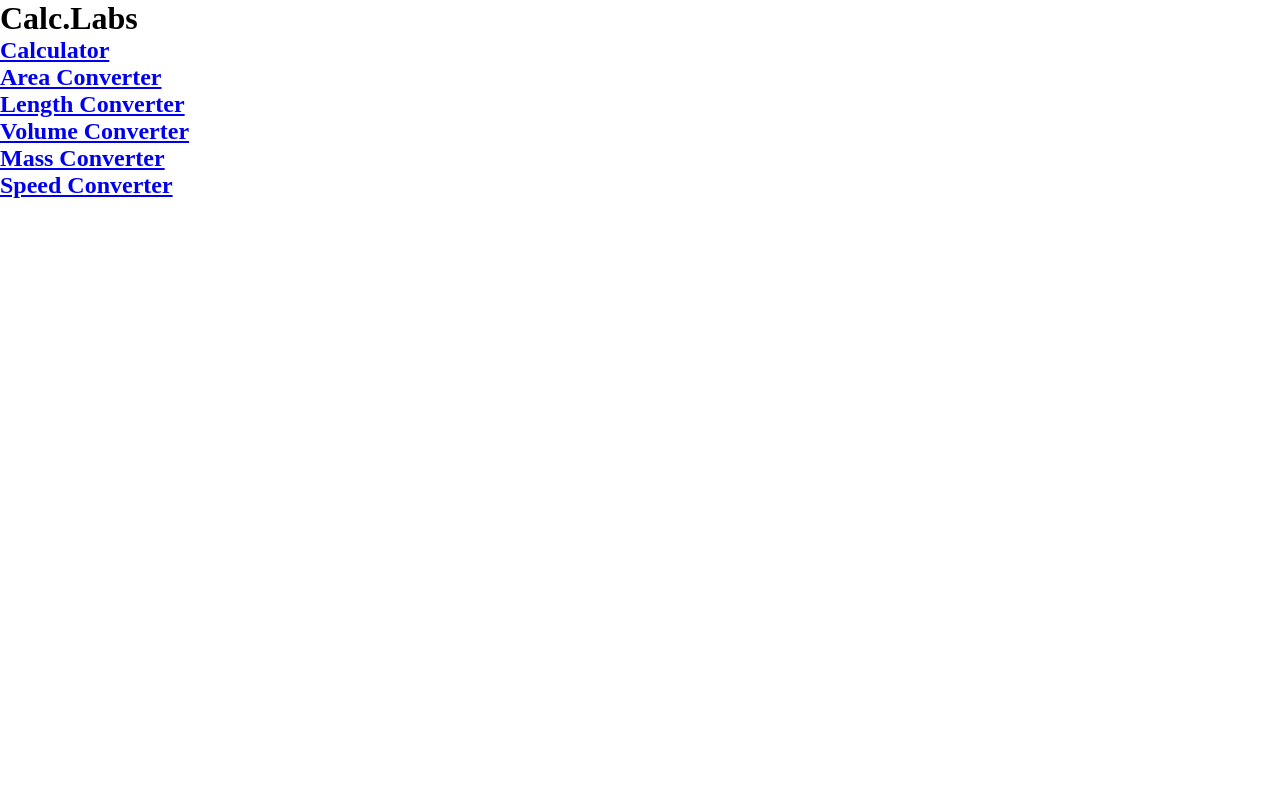
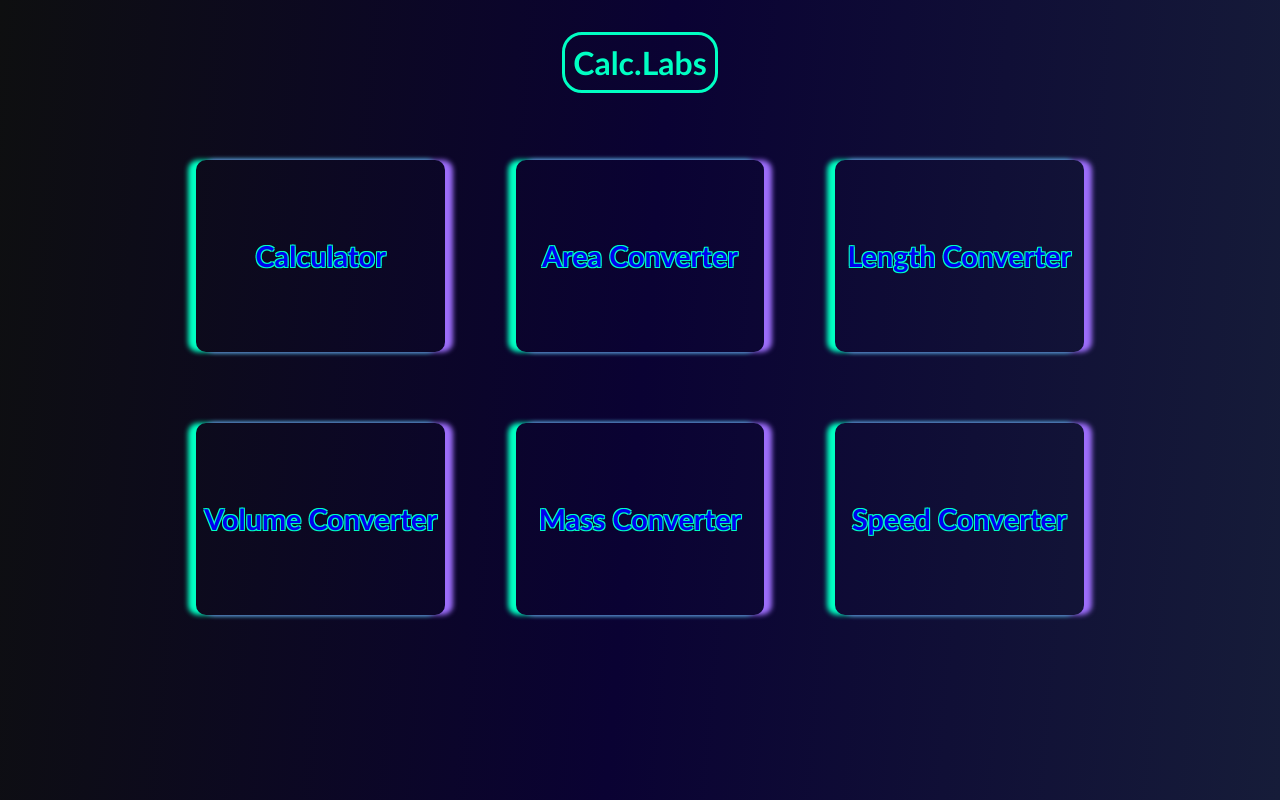
Before and after one commit to BleedingEdge2004/_Minor-Projects_, a plain HTML site: page CalcLabs/index.html in a window 1280 px wide. Drawn offline with Linux system fonts and the light colour scheme.

Commit message:
Added Style of the Homepage and Ready for CI/CD

```diff
--- a/CalcLabs/index.html
+++ b/CalcLabs/index.html
@@ -3,7 +3,7 @@
   <head>
     <meta charset="UTF-8" />
     <meta name="viewport" content="width=device-width, initial-scale=1.0" />
-    <link rel="stylesheet" href="styles.css" />
+    <link rel="stylesheet" href="./styles/styles.css" />
     <link rel="shortcut icon" href="favicon.ico" type="image/x-icon" />
     <title>CalcLabs</title>
   </head>
@@ -11,7 +11,9 @@
     <header><h1>Calc.Labs</h1></header>
     <main>
       <div class="sub-labs" id="calculator">
-        <a href="./labs.html#calculator" target="_self"><h2>Calculator</h2></a>
+        <a href="./labs.html#calculator">
+          <h2>Calculator</h2>
+        </a>
       </div>
       <div class="sub-labs" id="area">
         <a href="./labs.html#area">
--- a/CalcLabs/styles.css
+++ /dev/null
@@ -1,5 +0,0 @@
-*{
-    padding:0px;
-    margin:0px;
-    box-sizing:border-box;
-}
--- /dev/null
+++ b/CalcLabs/styles/styles.css
@@ -0,0 +1,95 @@
+:root{
+    --labsShadow1: rgb(156, 109, 250);
+    --labsShadow2: rgb(0, 255, 195);
+    --primaryBg: linear-gradient(275deg, rgb(22, 28, 57),rgb(10, 2, 51),rgb(14, 15, 16));
+}
+*{
+    padding:0px;
+    margin:0px;
+    box-sizing:border-box;
+}
+header{
+    margin: 2rem;
+    color: var(--labsShadow2);
+    padding: .5rem;
+    border: .2rem solid;
+    border-radius: 20px;
+}
+body{
+    text-align: center;
+    width: 100%;
+    background: var(--primaryBg);
+    background-attachment: fixed;
+    display: flex;
+    flex-flow: column;
+    align-items: center;
+    font-family: 'Trebuchet MS', 'Lucida Sans Unicode', 'Lucida Grande', 'Lucida Sans', Arial, sans-serif;
+    font-weight: 700;
+}
+main{
+    display: grid;
+    grid-template-columns:  repeat(3,1fr);
+}
+.sub-labs a{
+    display: flex;
+    place-content: center;
+    align-items: center;
+    border: .5rem solid transparent;
+    border-radius: 10px;
+    height:12rem;
+    margin: 2.2rem;
+    box-shadow: 8px 0px 5px var(--labsShadow1), -8px 0px 5px var(--labsShadow2);
+    transition: all .5s ease-in-out;
+    font-size: larger;
+    font-weight: 400;
+    text-decoration: none;
+    text-shadow: 1px 1px var(--labsShadow2), -1px 1px var(--labsShadow2), 1px -1px var(--labsShadow2), -1px -1px var(--labsShadow2);
+}
+.sub-labs a:hover{
+    box-shadow: 0px 8px 5px var(--labsShadow2), 0px -8px 5px var(--labsShadow1);
+    text-shadow: 1px 1px var(--labsShadow1), -1px 1px var(--labsShadow1), 1px -1px var(--labsShadow1), -1px -1px var(--labsShadow1);
+    scale: 1.1;
+    animation: textGradient 3s infinite ease-in-out;
+}
+@keyframes textGradient {
+    0%{
+        color: var(--labsShadow2);
+    }
+    25%{
+        color: rgb(0, 30, 255);
+        text-shadow: 1px 1px var(--labsShadow2), -1px 1px var(--labsShadow2), 1px -1px var(--labsShadow2), -1px -1px var(--labsShadow2);
+    }
+    50%{
+        color: var(--labsShadow2);
+        text-shadow: 1px 1px var(--labsShadow1), -1px 1px var(--labsShadow1), 1px -1px var(--labsShadow1), -1px -1px var(--labsShadow1);
+    }
+    75%{
+        color: rgb(115, 0, 255);
+        text-shadow: 1px 1px var(--labsShadow2), -1px 1px var(--labsShadow2), 1px -1px var(--labsShadow2), -1px -1px var(--labsShadow2);
+    }
+    100%{
+        color: var(--labsShadow2);
+    }
+}
+
+/* ================== Responsiveness ================ */
+@media( 468px < width <=768px ){
+    main{
+        grid-template-columns: repeat(2,1fr);
+    }
+    .sub-labs a{
+        font-size: medium;
+        height:10rem;
+        margin: 2rem;
+        padding: .5rem;
+    }
+}
+@media( width <= 467px){
+    main{
+        grid-template-columns: repeat(1,1fr);
+    }
+    .sub-labs a{
+        height:8rem;
+        margin: 1.4rem;
+    }
+}
```
